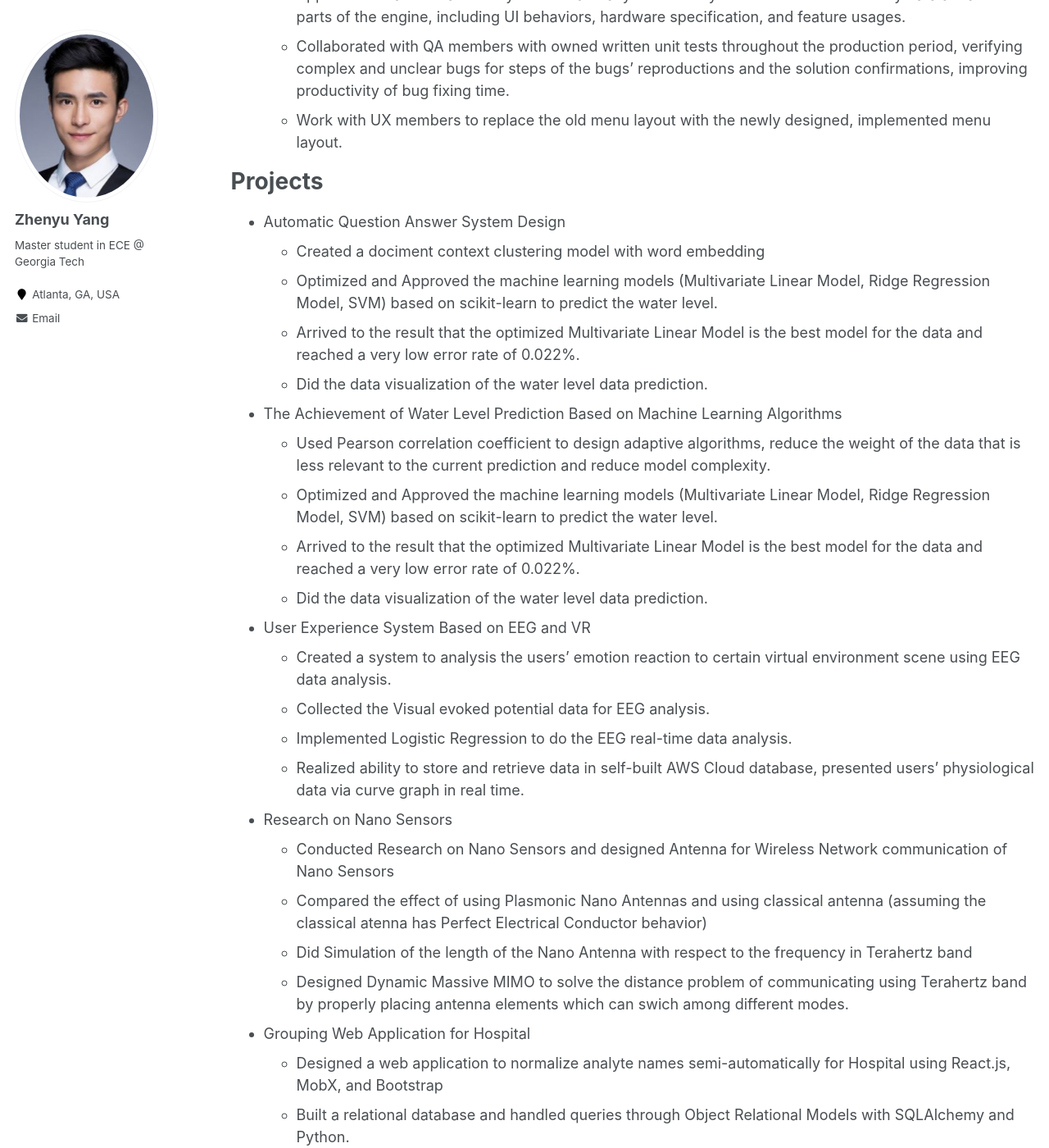
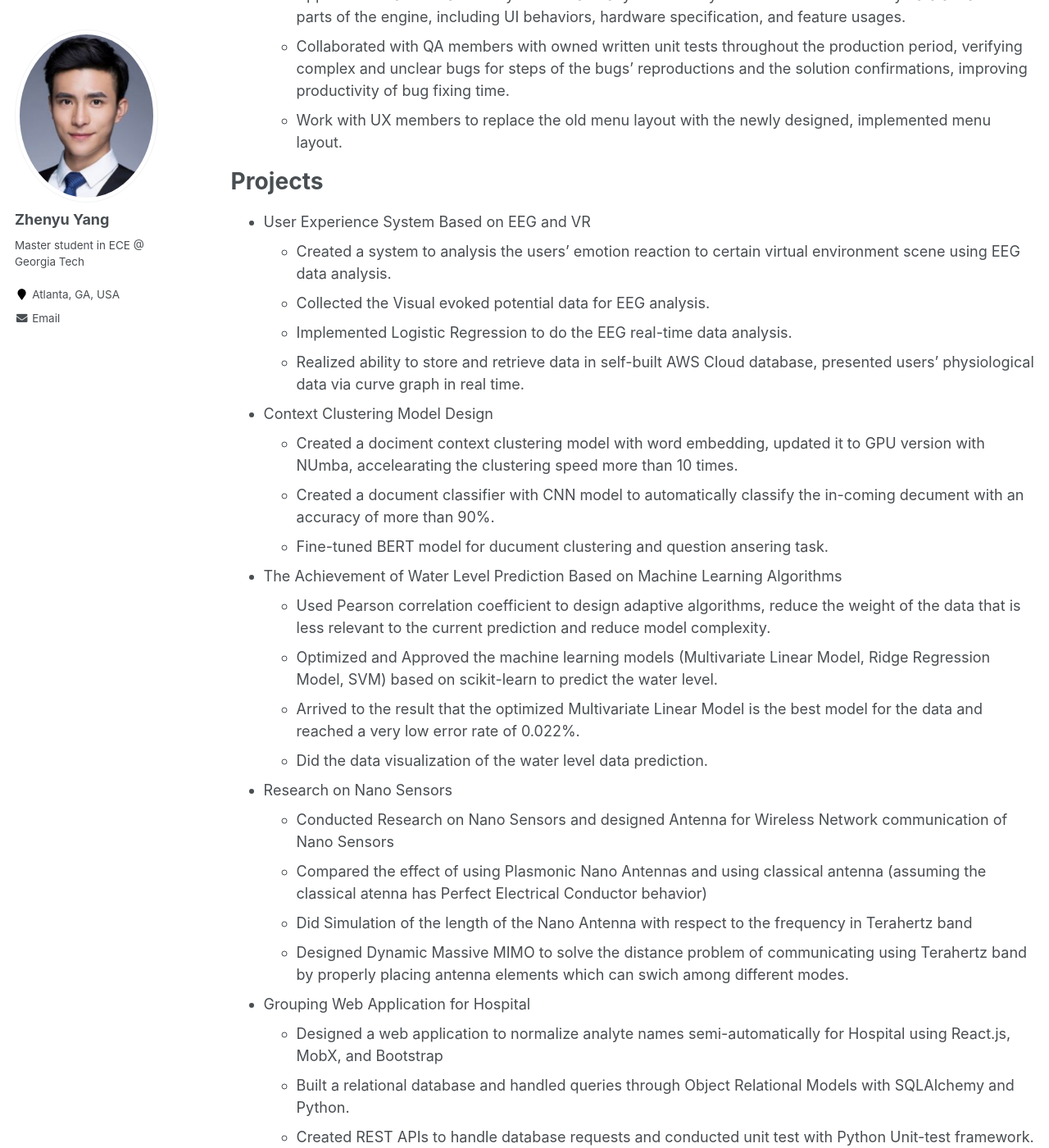
Before and after one commit to azpeteryang/azpeteryang.github.io, a Jekyll site: the page built from _pages/cv.md, in a window 1280 px wide and 1400 px high, scrolled down 959 px. Shown: the whole window at 82% size. Built offline with Jekyll 4.4.1, drawn with Linux system fonts in a browser that asks for light colours.

Commit message:
Update cv.md

```diff
--- a/_pages/cv.md
+++ b/_pages/cv.md
@@ -38,11 +38,16 @@
 Projects
 ======
 
-* Automatic Question Answer System Design
-  * Created a dociment context clustering model with word embedding
-  * Optimized and Approved the machine learning models (Multivariate Linear Model, Ridge Regression Model, SVM) based on scikit-learn to predict the water level.
-  * Arrived to the result that the optimized Multivariate Linear Model is the best model for the data and reached a very low error rate of 0.022%.
-  * Did the data visualization of the water level data prediction.
+* User Experience System Based on EEG and VR
+  * Created a system to analysis the users' emotion reaction to certain virtual environment scene using EEG data analysis.
+  * Collected the Visual evoked potential data for EEG analysis.
+  * Implemented Logistic Regression to do the EEG real-time data analysis.
+  * Realized ability to store and retrieve data in self-built AWS Cloud database, presented users’ physiological data via curve graph in real time.
+
+* Context Clustering Model Design
+  * Created a dociment context clustering model with word embedding, updated it to GPU version with NUmba, accelearating the clustering speed more than 10 times.
+  * Created a document classifier with CNN model to automatically classify the in-coming decument with an accuracy of more than 90%.
+  * Fine-tuned BERT model for ducument clustering and question ansering task.
 
 
 * The Achievement of Water Level Prediction Based on Machine Learning Algorithms
@@ -52,20 +57,11 @@
   * Did the data visualization of the water level data prediction.
 
 
-* User Experience System Based on EEG and VR
-  * Created a system to analysis the users' emotion reaction to certain virtual environment scene using EEG data analysis.
-  * Collected the Visual evoked potential data for EEG analysis.
-  * Implemented Logistic Regression to do the EEG real-time data analysis.
-  * Realized ability to store and retrieve data in self-built AWS Cloud database, presented users’ physiological data via curve graph in real time.
-
-
 * Research on Nano Sensors
   * Conducted Research on Nano Sensors and designed Antenna for Wireless Network communication of Nano Sensors
   * Compared the effect of using Plasmonic Nano Antennas and using classical antenna (assuming the classical atenna has Perfect Electrical Conductor behavior)
   * Did Simulation of the length of the Nano Antenna with respect to the frequency in Terahertz band
   * Designed Dynamic Massive MIMO to solve the distance problem of communicating using Terahertz band by properly placing antenna elements which can swich among different modes.
-
-
 
 
 * Grouping Web Application for Hospital
```
